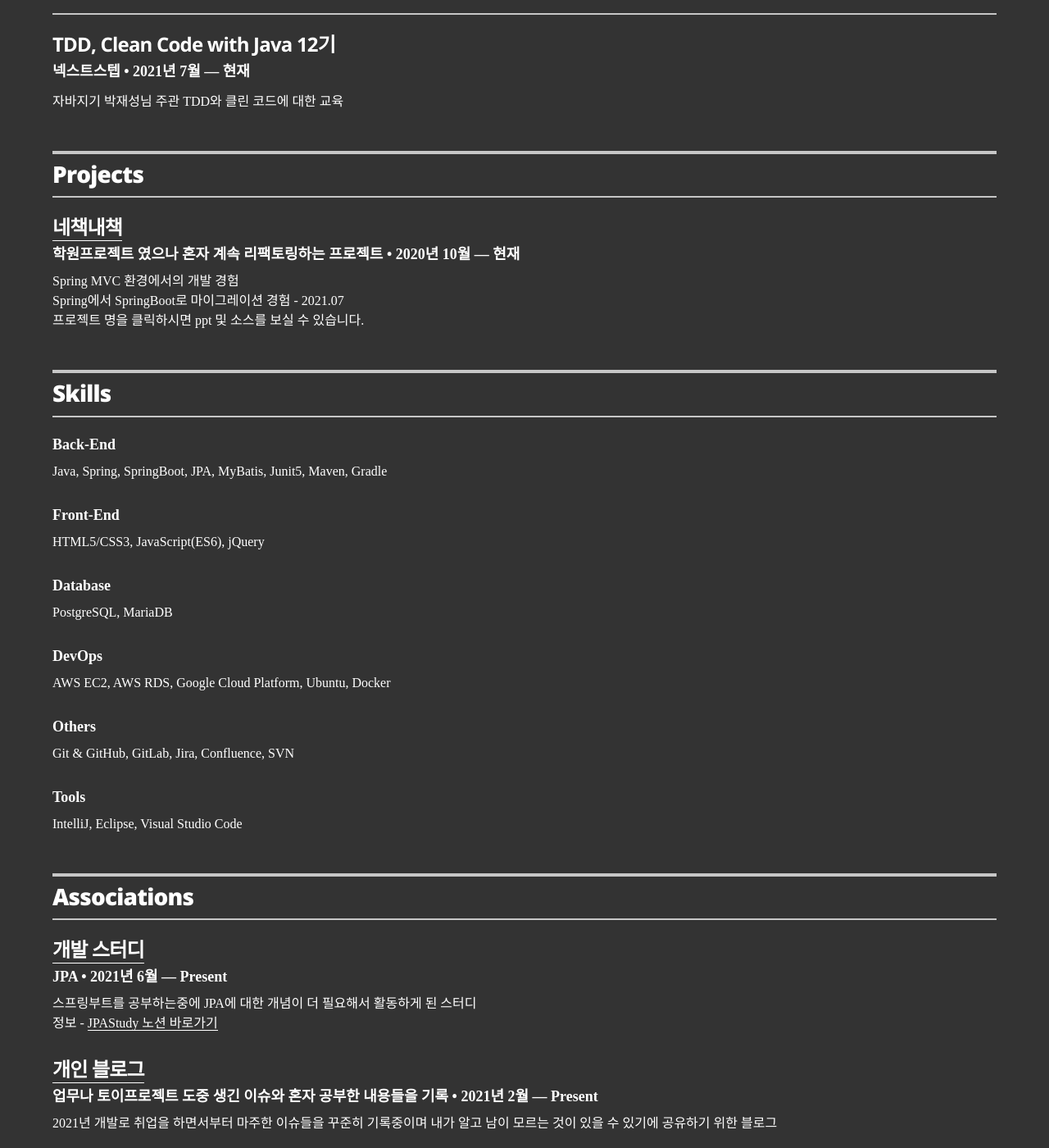
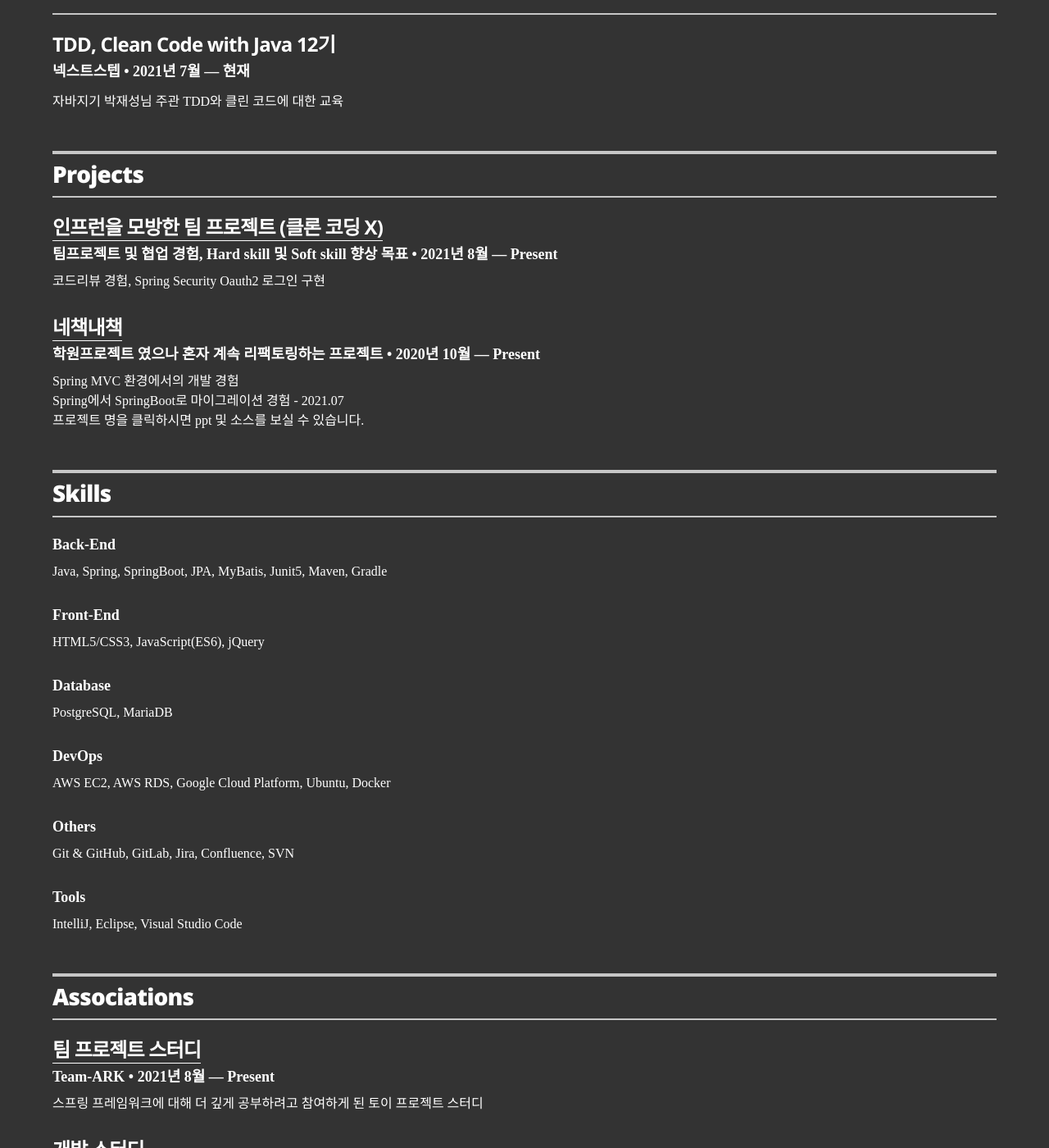
Before and after one commit to lsj8367/resume, a Jekyll site: the page built from index.html, in a window 1280 px wide and 1400 px high, scrolled down 1023 px. Shown: the whole window at 82% size. Built offline with Jekyll 4.4.1, drawn with Linux system fonts in a browser that asks for light colours.

Commit message:
docs: 팀프로젝트 추가

```diff
--- a/_data/associations.yml
+++ b/_data/associations.yml
@@ -1,4 +1,10 @@
 # 외부활동
+- organization: 팀 프로젝트 스터디
+  role: Team-ARK
+  year: 2021년 8월 &mdash; Present
+  url: https://quirky-editor-6c8.notion.site/Team-Ark-6ed84513b77a4ab2b3776dc834639b6f
+  summary: 스프링 프레임워크에 대해 더 깊게 공부하려고 참여하게 된 토이 프로젝트 스터디
+
 - organization: 개발 스터디
   role: JPA
   year: 2021년 6월 &mdash; Present
--- a/_data/projects.yml
+++ b/_data/projects.yml
@@ -7,13 +7,14 @@
 #   url: "https://github.com/lsj8367/Board"
 #   description: 스프링 부트를 활용하여 배운 내용을 토대로 api만들기 <br> 사용한 기술스택 - Java, SpringBoot, JPA, MariaDB, thymeLeaf, TDD, Junit5, Mock
 
-# - project: 인천 상수도 관망관리 시스템
-#   role: 수운영관리 고도화 시스템 구축
-#   duration: 2021년 2월 &mdash; 2021년 6월
-#   description: 레거시 코드 리팩토링 경험, 공공기관 SI 프로젝트 개발, 전자정부 프레임워크, iBatis, Oracle 환경에서의 개발 경험
+- project: 인프런을 모방한 팀 프로젝트 (클론 코딩 X)
+  role: 팀프로젝트 및 협업 경험, Hard skill 및 Soft skill 향상 목표
+  duration: 2021년 8월 &mdash; Present
+  url: "https://github.com/Ark-inflearn/inflearn-clone-back"
+  description: 코드리뷰 경험, Spring Security Oauth2 로그인 구현
 
 - project: 네책내책
   role: 학원프로젝트 였으나 혼자 계속 리팩토링하는 프로젝트
-  duration: 2020년 10월 &mdash; 현재
+  duration: 2020년 10월 &mdash; Present
   url: "https://github.com/lsj8367/Project"
   description: Spring MVC 환경에서의 개발 경험<br> Spring에서 SpringBoot로 마이그레이션 경험 - 2021.07<br>프로젝트 명을 클릭하시면 ppt 및 소스를 보실 수 있습니다.
```
